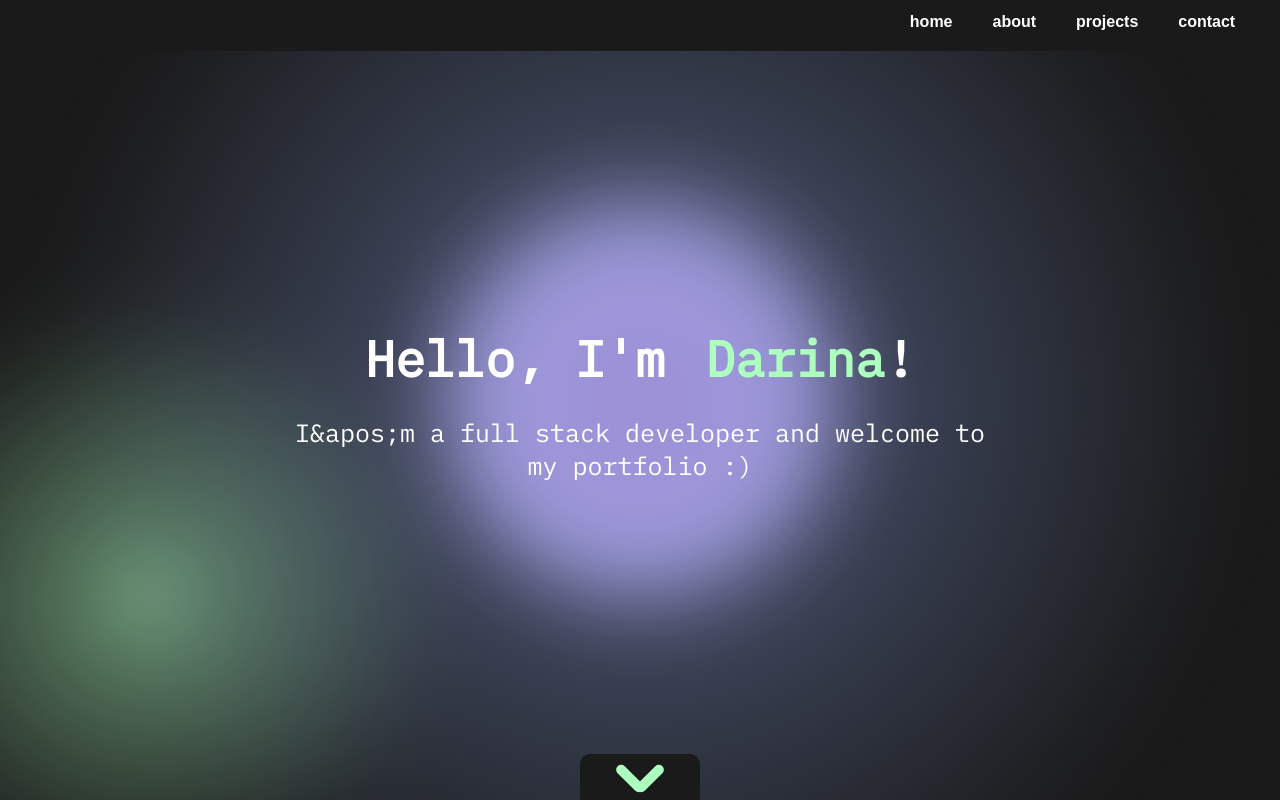
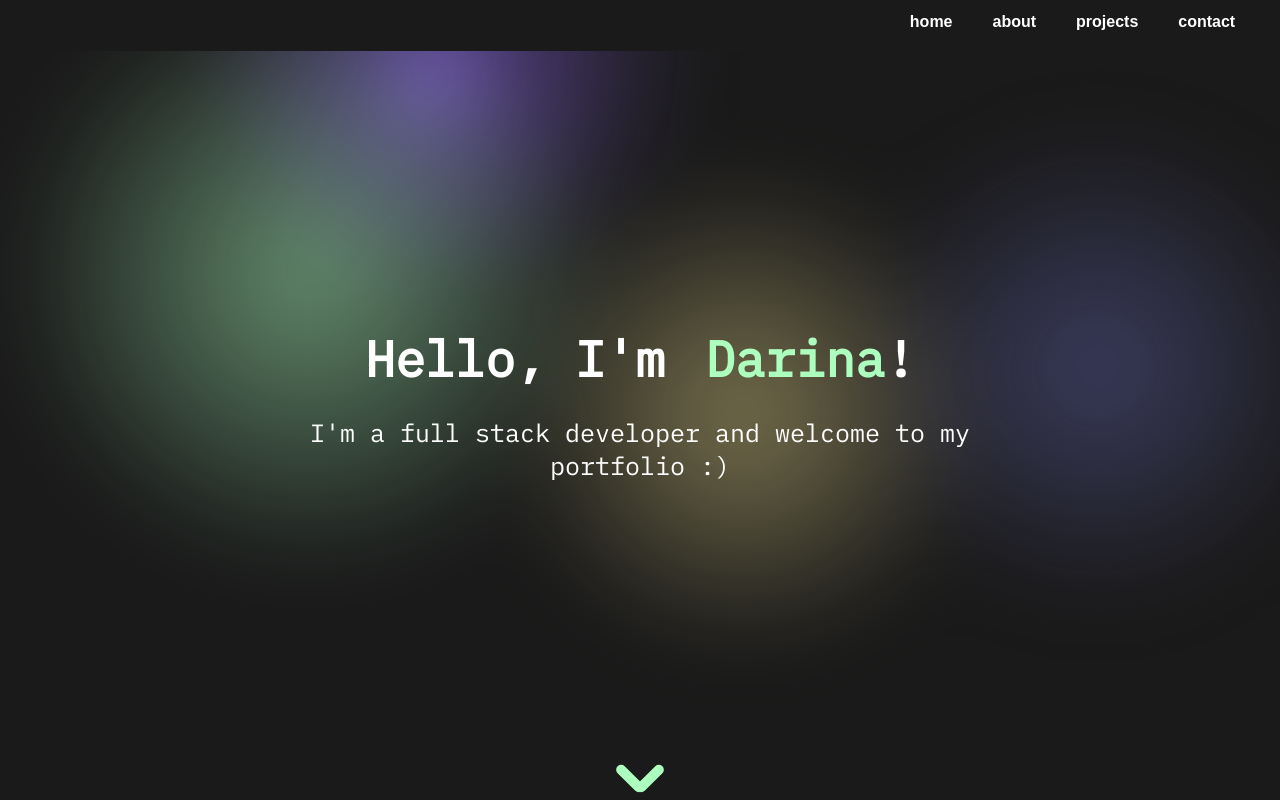
Before and after one commit to darinaJur/portfolio, a Next.js app: page / in a window 1280 px wide. Shown: the top 800 px of the page. Built offline with nearby package versions, Linux system fonts and the light colour scheme; a web font is replaced by a local one.

Commit message:
html tag change on home page and uncomment animated background

```diff
--- a/src/app/components/Interactive/Interactive.scss
+++ b/src/app/components/Interactive/Interactive.scss
@@ -4,56 +4,56 @@
   height: 100%;
 }
 
-// @keyframes moveInCircle {
-//   0% {
-//     transform: rotate(0deg);
-//   }
-//   50% {
-//     transform: rotate(180deg);
-//   }
-//   100% {
-//     transform: rotate(360deg);
-//   }
-// }
+@keyframes moveInCircle {
+  0% {
+    transform: rotate(0deg);
+  }
+  50% {
+    transform: rotate(180deg);
+  }
+  100% {
+    transform: rotate(360deg);
+  }
+}
 
-// @keyframes moveVertical {
-//   0% {
-//     transform: translateY(-50%);
-//   }
-//   50% {
-//     transform: translateY(50%);
-//   }
-//   100% {
-//     transform: translateY(-50%);
-//   }
-// }
+@keyframes moveVertical {
+  0% {
+    transform: translateY(-50%);
+  }
+  50% {
+    transform: translateY(50%);
+  }
+  100% {
+    transform: translateY(-50%);
+  }
+}
 
-// @keyframes moveTriangular {
-//   0% {
-//     transform: translate(0%, -50%);
-//   }
-//   33% {
-//     transform: translate(50%, 0%);
-//   }
-//   66% {
-//     transform: translate(0%, 50%);
-//   }
-//   100% {
-//     transform: translate(0%, -50%);
-//   }
-// }
+@keyframes moveTriangular {
+  0% {
+    transform: translate(0%, -50%);
+  }
+  33% {
+    transform: translate(50%, 0%);
+  }
+  66% {
+    transform: translate(0%, 50%);
+  }
+  100% {
+    transform: translate(0%, -50%);
+  }
+}
 
-// @keyframes moveHorizontal {
-//   0% {
-//     transform: translateX(-50%) translateY(-10%);
-//   }
-//   50% {
-//     transform: translateX(50%) translateY(10%);
-//   }
-//   100% {
-//     transform: translateX(-50%) translateY(-10%);
-//   }
-// }
+@keyframes moveHorizontal {
+  0% {
+    transform: translateX(-50%) translateY(-10%);
+  }
+  50% {
+    transform: translateX(50%) translateY(10%);
+  }
+  100% {
+    transform: translateX(-50%) translateY(-10%);
+  }
+}
 
 .main-bg {
   width: 100vw;
--- a/src/app/page.js
+++ b/src/app/page.js
@@ -11,11 +11,11 @@ export default function Home() {
         <div className="text-container">
           <div className="hello-message">
             <h1>
-              Hello, I&apos;m <div className="name">Darina</div>!
+              Hello, I&apos;m <span className="name">Darina</span>!
             </h1>
           </div>
           <div className="small-description">
-            <p>{`I&apos;m a full stack developer and welcome to my portfolio :)`}</p>
+            <p>I&apos;m a full stack developer and welcome to my portfolio {':)'}</p>
           </div>
         </div>
       </div>
```
